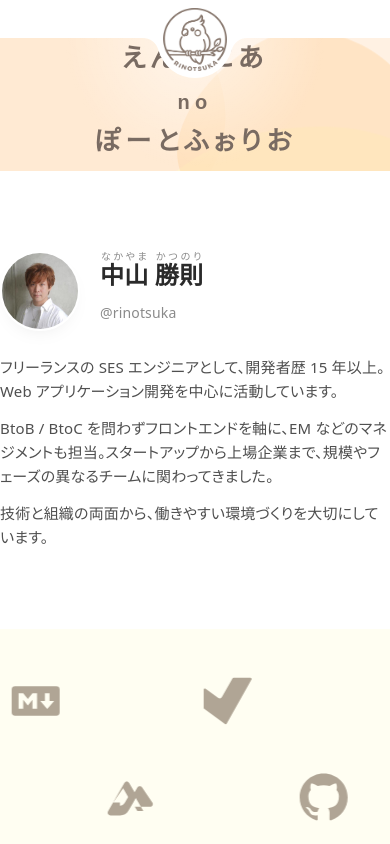
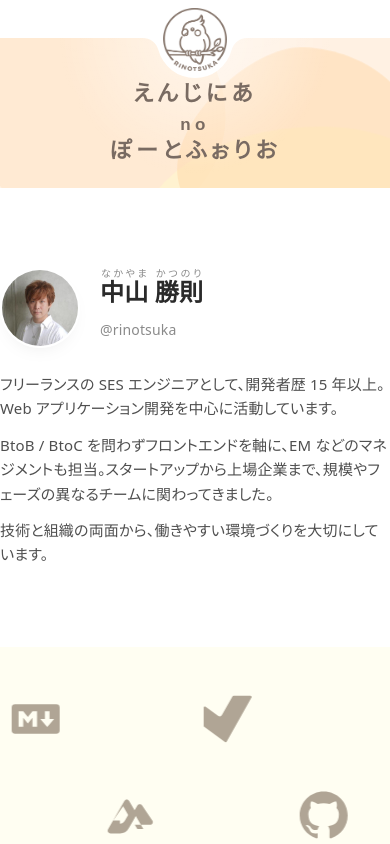
Before and after one commit to rinotsuka/rinotsuka.github.io, a Next.js app: page / in a window 390 px wide. Shown: the top 844 px of the page. Built offline with nearby package versions, Linux system fonts and the light colour scheme; a web font is replaced by a local one.

Commit message:
style(hero): 小画面でロゴと被らないよう余白と文字サイズを調整

```diff
--- a/components/hero/Hero.tsx
+++ b/components/hero/Hero.tsx
@@ -3,7 +3,7 @@ import { Blob } from "@/components/decor/Blob";
 
 export function Hero({ title }: { title?: ReactNode } = {}) {
   return (
-    <section className="relative isolate flex items-center justify-center overflow-hidden bg-primary-soft min-h-[128px] pb-2">
+    <section className="relative isolate flex items-center justify-center overflow-hidden bg-primary-soft min-h-[150px] pt-9 pb-4 sm:min-h-[128px] sm:pt-0 sm:pb-2">
       <Blob
         variant={2}
         fill="#ffe9cf"
@@ -25,10 +25,10 @@ export function Hero({ title }: { title?: ReactNode } = {}) {
         className="pointer-events-none absolute inset-0 bg-[radial-gradient(circle_at_top,_rgba(255,255,255,0.55),_transparent_55%)]"
       />
       <div className="relative mx-auto flex max-w-content flex-col items-center justify-center px-4 text-center">
-        <h1 className="font-handwritten text-[26px] font-bold leading-[1.6] tracking-[0.2em] text-[#796B62]">
+        <h1 className="font-handwritten text-[22px] font-bold leading-[1.3] tracking-[0.2em] text-[#796B62] sm:text-[26px] sm:leading-[1.6]">
           {title ?? (
             <>
-              えんじにあ<br className="sm:hidden" /> <span className="text-[20px]">no</span> <br className="sm:hidden" />ぽーとふぉりお
+              えんじにあ<br className="sm:hidden" /> <span className="text-[17px] sm:text-[20px]">no</span> <br className="sm:hidden" />ぽーとふぉりお
             </>
           )}
         </h1>
```
